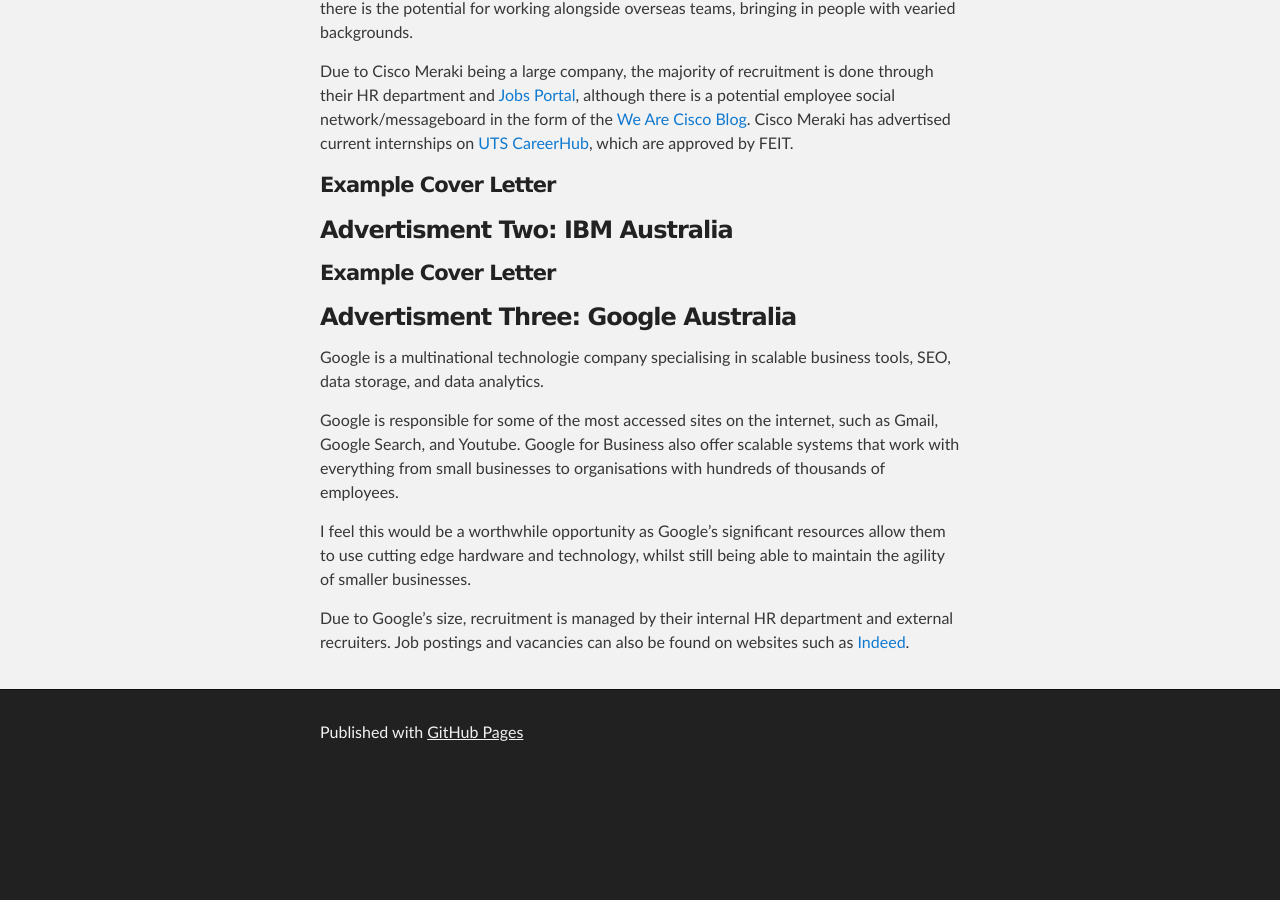
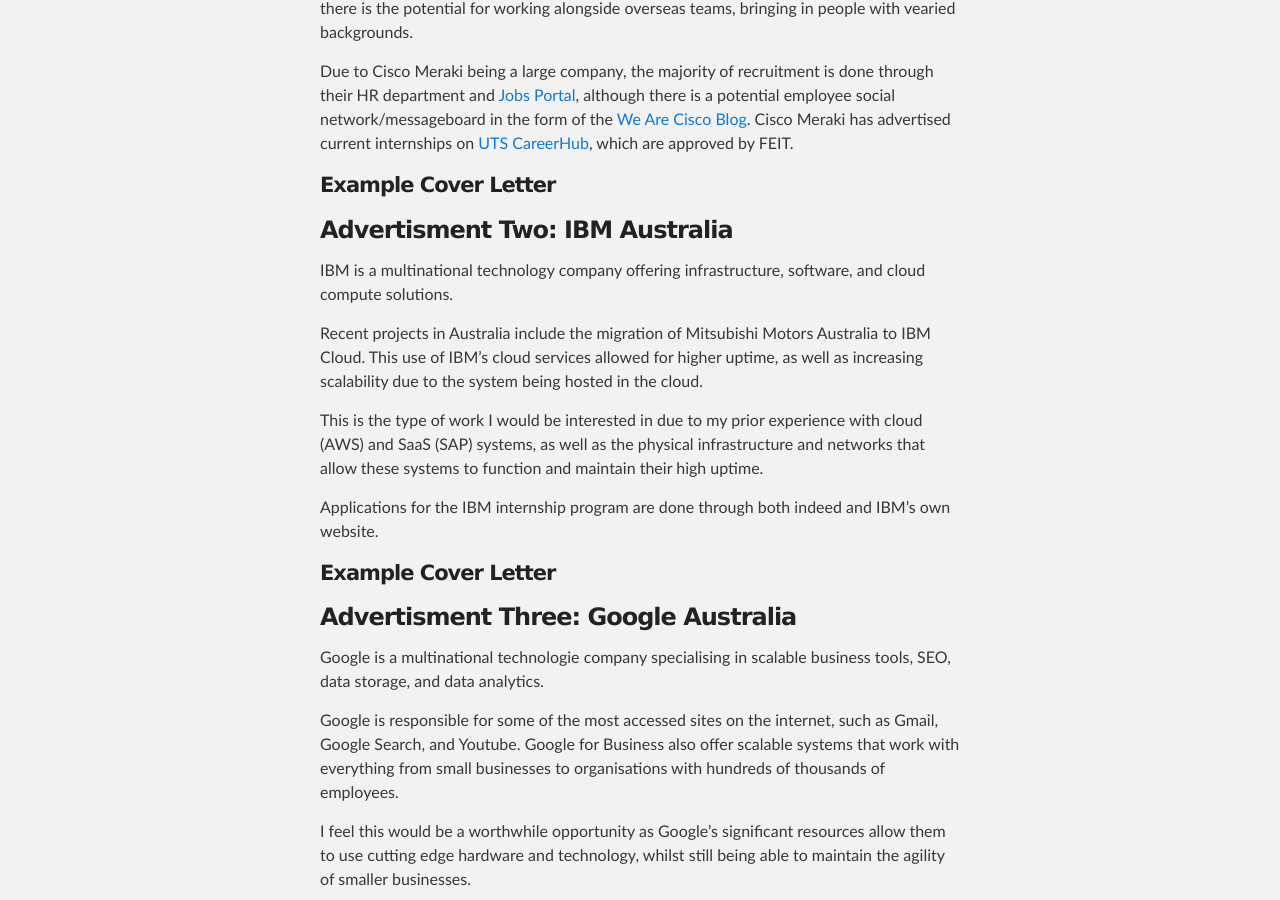
Before and after one commit to 13197963/13197963.github.io, a Jekyll site: the page built from marketAnalysis.md, in a window 1280 px wide and 900 px high, scrolled down 734 px. Built offline with Jekyll 4.4.1, drawn with Linux system fonts in a browser that asks for light colours; our own code applies the rules of GitHub Pages for plain Markdown files; before the commit the page ends 1513 px from its top, so only the background shows below that.

Commit message:
Update marketAnalysis.md

```diff
--- a/marketAnalysis.md
+++ b/marketAnalysis.md
@@ -22,8 +22,13 @@ Cisco Meraki has advertised current internships on [UTS CareerHub](https://caree
 
 
 ### Advertisment Two: IBM Australia
+IBM is a multinational technology company offering infrastructure, software, and cloud compute solutions.
 
+Recent projects in Australia include the migration of Mitsubishi Motors Australia to IBM Cloud. This use of IBM's cloud services allowed for higher uptime, as well as increasing scalability due to the system being hosted in the cloud.
 
+This is the type of work I would be interested in due to my prior experience with cloud (AWS) and SaaS (SAP) systems, as well as the physical infrastructure and networks that allow these systems to function and maintain their high uptime.
+
+Applications for the IBM internship program are done through both indeed and IBM's own website.
 
 
 #### Example Cover Letter
```
